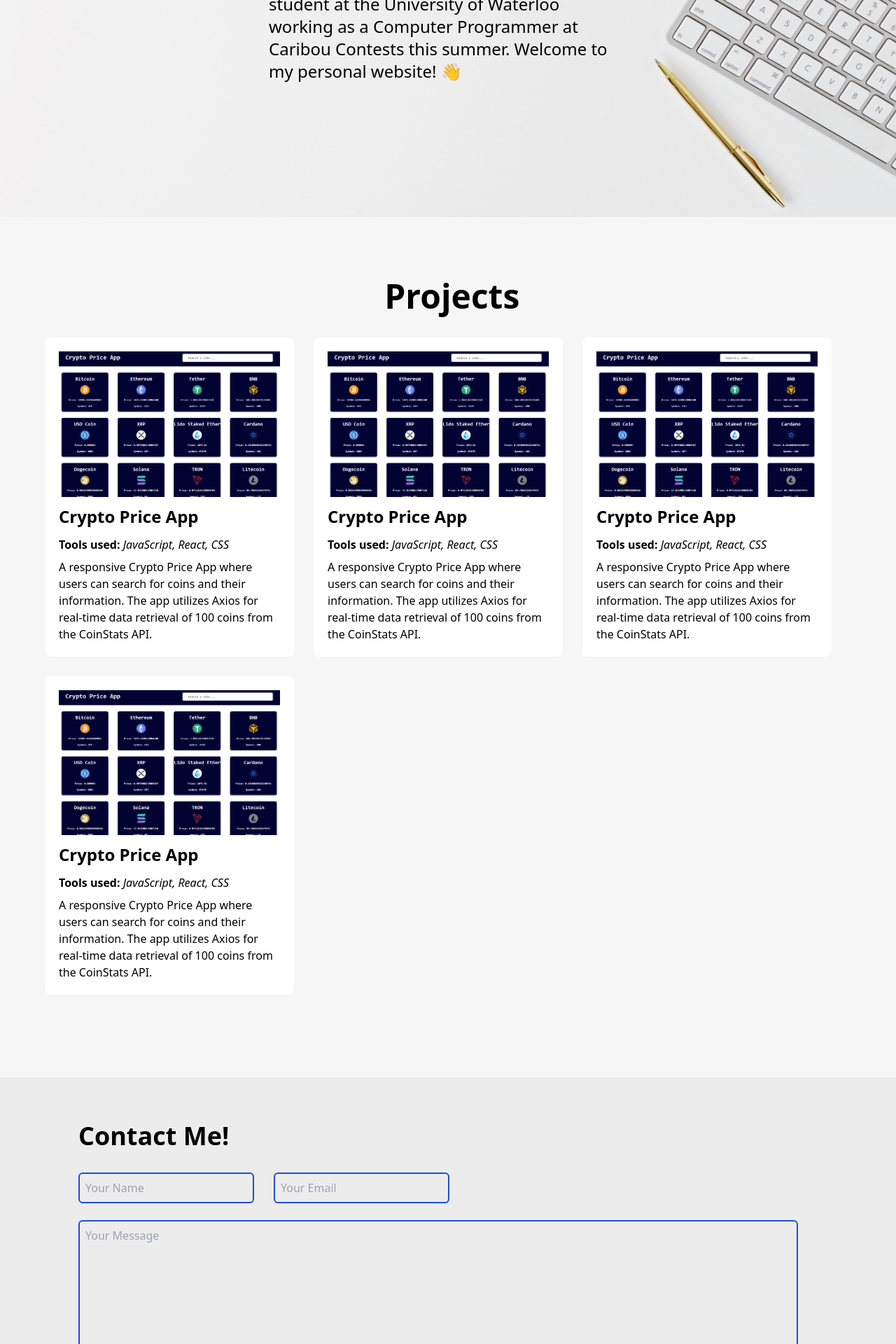
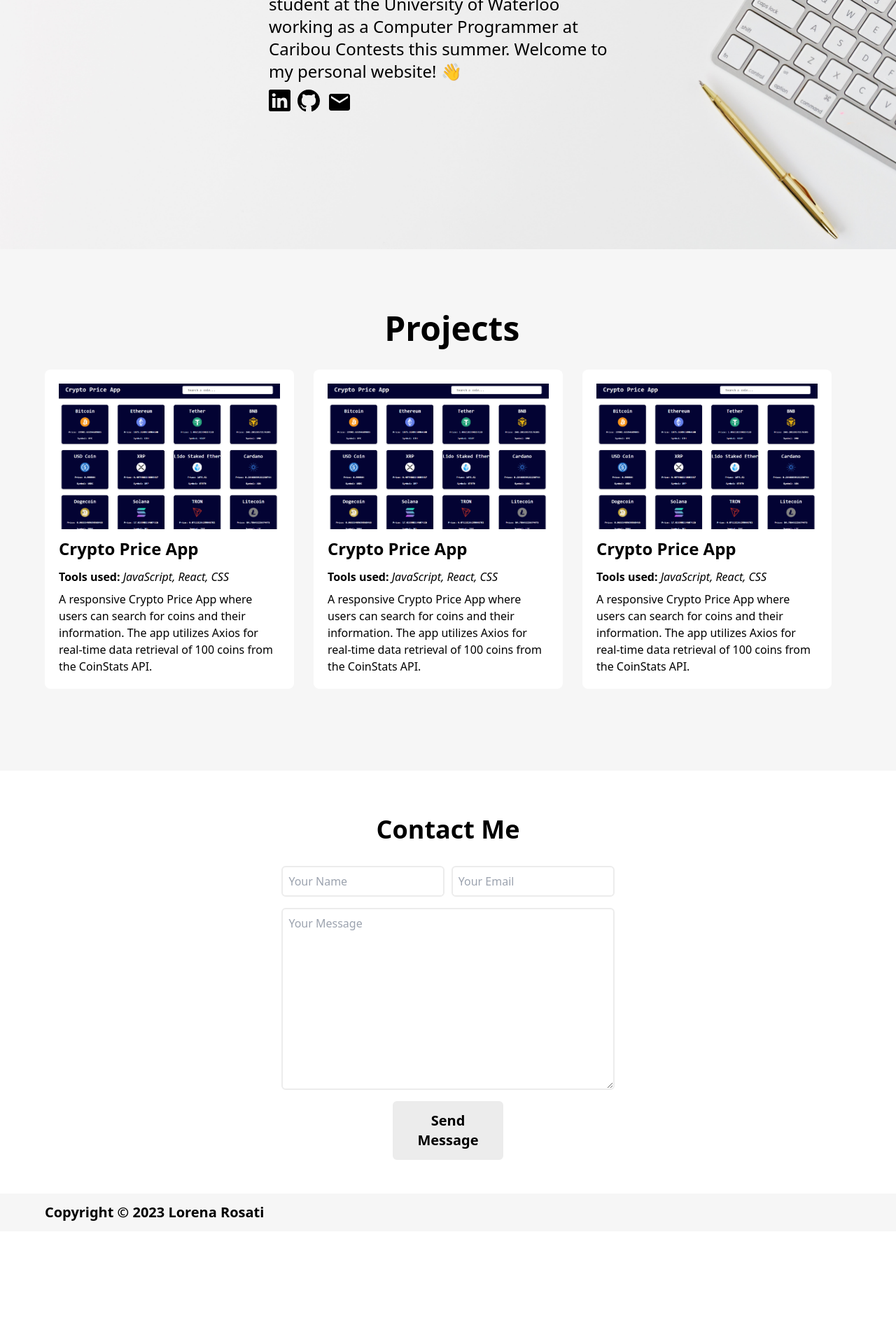
Before and after one commit to lorena-rosati/personal-website, a React (Create React App) app: page / in a window 1280 px wide. Shown: the part 440-2360 px from the top of the page at 70% size. After the commit the page ends 2199 px from the top, so only its background shows below. Built offline with nearby package versions, Linux system fonts and the light colour scheme.

Commit message:
Finished contact page and added links to other profiles

```diff
--- a/package.json
+++ b/package.json
@@ -7,6 +7,7 @@
     "cra-template": "1.2.0",
     "react": "^18.2.0",
     "react-dom": "^18.2.0",
+    "react-icons": "^4.10.1",
     "react-scripts": "5.0.1",
     "react-scroll": "^1.8.9",
     "scroll": "^3.0.1"
--- a/src/App.js
+++ b/src/App.js
@@ -4,6 +4,7 @@ import NavBar from "./components/NavBar.jsx";
 import Home from "./components/Home.jsx";
 import Projects from "./components/Projects.jsx";
 import Contact from "./components/Contact.jsx";
+import Footer from "./components/Footer.jsx";
 
 const style= {
   page: "font-sans-serif"
@@ -16,6 +17,7 @@ function App() {
       <Home />
       <Projects />
       <Contact />
+      <Footer />
     </div>
   );
 }
--- a/src/components/Contact.jsx
+++ b/src/components/Contact.jsx
@@ -1,27 +1,30 @@
 import React from 'react';
 
 const style= {
-  container: "bg-[#ECECEC]",
-  form: "flex flex-col px-28",
+  container: "",
+  form: "flex flex-col px-28 items-center justify-center",
   title: "text-4xl font-semibold inline pt-16 pb-4 text-black",
-  infocontainer: "",
-  name: "p-2 bg-transparent border-2 rounded-md border-blue-700 mr-7",
-  email: "p-2 my-4 bg-transparent border-2 rounded-md border-blue-700 mr-7",
-  msg: "p-2 my-4 bg-transparent border-2 rounded-md border-blue-700 mr-7 mt-2",
-  submit: "bg-white text-black text-semibold hover:bg-white hover:text-black rounded-full p-3 w-1/6 mb-12"
+  form2: " flex flex-col w-[45%]",
+  infocontainer: "m-0",
+  name: "p-2 bg-transparent border-2 rounded-md border-[#ECECEC] mr-[2%] w-[49%]",
+  email: "p-2 my-4 bg-transparent border-2 rounded-md border-[#ECECEC] w-[49%]",
+  msg: "p-2 mb-4 bg-transparent border-2 rounded-md border-[#ECECEC]",
+  submit: "bg-[#ECECEC] text-black font-semibold text-xl hover:bg-[#f6f6f6] hover:text-black rounded-md p-3 w-[15%] mb-12 border-2 border-[#ECECEC]"
 }
 
 const Contact = () => {
   return (
     <div id = "Contact" className={style.container}>
             <form action = "https://getform.io/f/ecf62dd5-557f-4f87-a5b2-37a25af131e3" method = "POST" className = {style.form}>
-                <h2 className = {style.title}>Contact Me!</h2>
-                <div className={style.infocontainer}>
-                  <input className = {style.name} type = "text" name = "name" placeholder = "Your Name"></input>
-                  <input className = {style.email} type = "text" name = "email" placeholder = "Your Email"></input>
+                <h2 className = {style.title}>Contact Me</h2>
+                <div className={style.form2}>
+                  <div className={style.infocontainer}>
+                    <input className = {style.name} type = "text" name = "name" placeholder = "Your Name"></input>
+                    <input className = {style.email} type = "text" name = "email" placeholder = "Your Email"></input>
+                  </div>
+                  <textarea className = {style.msg} rows = "10" name = "message"   placeholder = "Your Message"></textarea>
                 </div>
-                <textarea className = {style.msg} rows = "10" name = "message"   placeholder = "Your Message"></textarea>
-                <button className = {style.submit}>Get in Touch</button>
+                <button className = {style.submit}>Send Message</button>
             </form>
         <div>
 
--- /dev/null
+++ b/src/components/Footer.jsx
@@ -0,0 +1,17 @@
+import React from 'react';
+
+const style= {
+    footer: "bg-[#f6f6f6]",
+    container: "pl-[5%] py-[1%]",
+    text: "font-semibold text-xl"
+}
+
+const Footer = () => {
+  return (
+    <div id = "Footer" className={style.footer}>
+        <div className={style.container}><h1 className={style.text}>Copyright © 2023 Lorena Rosati</h1></div>
+    </div>
+  );
+};
+
+export default Footer;
--- a/src/components/Home.jsx
+++ b/src/components/Home.jsx
@@ -1,5 +1,8 @@
 import React from 'react';
 import bgimg from '../../src/assets/sitebackground.jpg'
+import {BsLinkedin} from "react-icons/bs";
+import {BsGithub} from "react-icons/bs";
+import {MdMail} from "react-icons/md";
 
 const style= {
   container: "bg-cover",
@@ -8,7 +11,11 @@ const style= {
   namebigdiv: "flex flex-row",
   namediv: "pt-1 pb-7 pr-7 font-semibold",
   name: "text-7xl animate-typing overflow-hidden whitespace-nowrap border-r-4 border-r-[#ECECEC] pr-5 text-black",
-  bio: "text-2xl"
+  bio: "text-2xl",
+  iconcontainer: "flex flex-row mt-[2%]",
+  linkedin: "mr-[2%]",
+  github: "mr-[2%]",
+  email: ""
 }
 
 const Home = () => {
@@ -18,6 +25,17 @@ const Home = () => {
             <h4 className={style.intro}>Hey, my name is...</h4>
             <div className={style.namebigdiv}><div className={style.namediv}><h1 className={style.name}>Lorena Rosati</h1></div><div></div></div>
             <p className={style.bio}>I'm a second-year Computer Engineering student at the University of Waterloo working as a Computer Programmer at Caribou Contests this summer. Welcome to my personal website! 👋</p>
+            <div className={style.iconcontainer}>
+              <div className={style.linkedin}>
+                <a href="https://www.linkedin.com/in/lorenarosati/" target="_blank"><BsLinkedin size={31} /> </a>
+              </div>
+              <div className={style.github}>
+                <a href="https://github.com/lorena-rosati" target="_blank"><BsGithub size={32} /></a>
+              </div>
+              <div className={style.email}>
+                <a href="mailto:lirosati@uwaterloo.ca" target="_blank"><MdMail size={36} /></a>
+              </div>
+            </div>
         </div>
     </div>
   );
--- a/src/components/Projects.jsx
+++ b/src/components/Projects.jsx
@@ -19,7 +19,7 @@ const Projects = () => {
         <Project src={cryptopriceapp} title="Crypto Price App" tools="JavaScript, React, CSS" description="A responsive Crypto Price App where users can search for coins and their information. The app utilizes Axios for real-time data retrieval of 100 coins from the CoinStats API." />
         <Project src={cryptopriceapp} title="Crypto Price App" tools="JavaScript, React, CSS" description="A responsive Crypto Price App where users can search for coins and their information. The app utilizes Axios for real-time data retrieval of 100 coins from the CoinStats API." />
         <Project src={cryptopriceapp} title="Crypto Price App" tools="JavaScript, React, CSS" description="A responsive Crypto Price App where users can search for coins and their information. The app utilizes Axios for real-time data retrieval of 100 coins from the CoinStats API." />
-        <Project src={cryptopriceapp} title="Crypto Price App" tools="JavaScript, React, CSS" description="A responsive Crypto Price App where users can search for coins and their information. The app utilizes Axios for real-time data retrieval of 100 coins from the CoinStats API." />
+
       </div>
     </div>
   );
```
Also changed, not shown: 1 other file (tests, documents, lock files or other folders).
